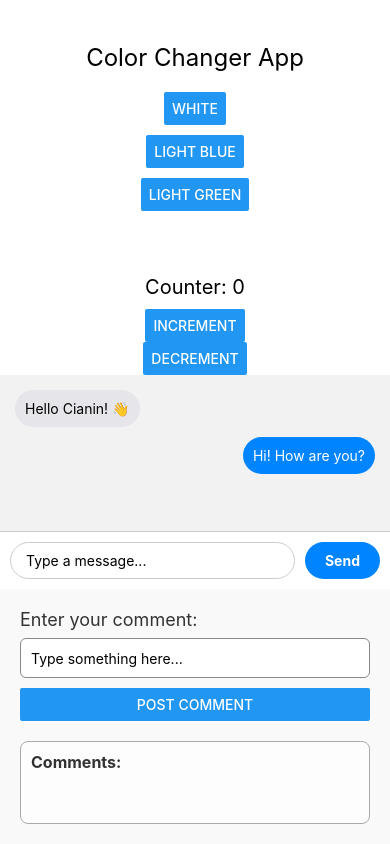
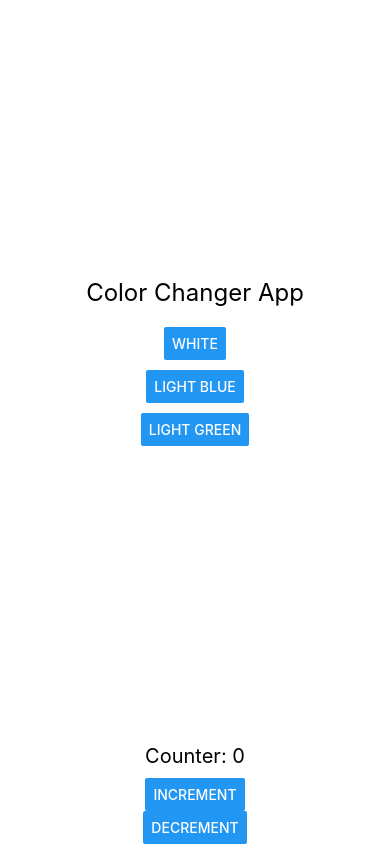
Before and after one commit to ricianin/F04_Ricianin_Bontog_IT_Elect1, a React Native app: screen / in a window 390 px wide. Built offline with nearby package versions, Linux system fonts and the light colour scheme.

Commit message:
Update files

```diff
--- a/App.js
+++ b/App.js
@@ -3,16 +3,12 @@ import { SafeAreaView } from 'react-native';
 
 import ColorChangerApp from './ColorChangerApp';
 import CounterApp from './CounterApp';
-import ChatBox from './ChatBox';
-import Comment from './Comment'
 export default function App() {
   return (
     <SafeAreaView style={{ flex: 1 }}>
 
       <ColorChangerApp/>
       <CounterApp/>
-      <ChatBox/>
-      <Comment/>
     </SafeAreaView>
   );
 }
--- a/Chatbox.js
+++ /dev/null
@@ -1,86 +0,0 @@
-import React, { useState } from "react";
-import { SafeAreaView, View, Text, TextInput, TouchableOpacity, FlatList } from "react-native";
-
-export default function ChatScreen() {
-  const [messages, setMessages] = useState([
-    { id: "1", text: "Hello Cianin! 👋", sender: "other" },
-    { id: "2", text: "Hi! How are you?", sender: "me" },
-  ]);
-  const [input, setInput] = useState("");
-
-  const sendMessage = () => {
-    if (input.trim() === "") return;
-
-    const newMessage = {
-      id: Date.now().toString(),
-      text: input,
-      sender: "me",
-    };
-
-    setMessages([...messages, newMessage]);
-    setInput("");
-  };
-
-  const renderItem = ({ item }) => (
-    <View
-      style={{
-        alignSelf: item.sender === "me" ? "flex-end" : "flex-start",
-        backgroundColor: item.sender === "me" ? "#0084ff" : "#e5e5ea",
-        borderRadius: 20,
-        margin: 5,
-        padding: 10,
-        maxWidth: "70%",
-      }}
-    >
-      <Text style={{ color: item.sender === "me" ? "#fff" : "#000" }}>{item.text}</Text>
-    </View>
-  );
-
-  return (
-    <SafeAreaView style={{ flex: 1, backgroundColor: "#f2f2f2" }}>
-      <FlatList
-        data={messages}
-        keyExtractor={(item) => item.id}
-        renderItem={renderItem}
-        contentContainerStyle={{ padding: 10 }}
-      />
-
-      {/* Input Field */}
-      <View
-        style={{
-          flexDirection: "row",
-          padding: 10,
-          borderTopWidth: 1,
-          borderColor: "#ccc",
-          backgroundColor: "#fff",
-        }}
-      >
-        <TextInput
-          style={{
-            flex: 1,
-            borderWidth: 1,
-            borderColor: "#ccc",
-            borderRadius: 20,
-            paddingHorizontal: 15,
-            marginRight: 10,
-          }}
-          placeholder="Type a message..."
-          value={input}
-          onChangeText={setInput}
-        />
-        <TouchableOpacity
-          onPress={sendMessage}
-          style={{
-            backgroundColor: "#0084ff",
-            borderRadius: 20,
-            paddingVertical: 10,
-            paddingHorizontal: 20,
-            justifyContent: "center",
-          }}
-        >
-          <Text style={{ color: "#fff", fontWeight: "bold" }}>Send</Text>
-        </TouchableOpacity>
-      </View>
-    </SafeAreaView>
-  );
-}
--- a/Comment.js
+++ /dev/null
@@ -1,92 +0,0 @@
-import React, { useState } from "react";
-import { View, Text, TextInput, StyleSheet, Button, ScrollView } from "react-native";
-
-export default function CommentInput() {
-  const [comment, setComment] = useState("");
-  const [comments, setComments] = useState([]);
-
-  const addComment = () => {
-    if (comment.trim() !== "") {
-      setComments([...comments, comment]);
-      setComment("");
-    }
-  };
-
-  return (
-    <View style={styles.container}>
-      {/* Label */}
-      <Text style={styles.label}>Enter your comment:</Text>
-
-      {/* Input box */}
-      <TextInput
-        style={styles.input}
-        placeholder="Type something here..."
-        value={comment}
-        onChangeText={setComment}
-      />
-
-      {/* Submit button */}
-      <Button title="Post Comment" onPress={addComment} />
-
-      {/* Comments container */}
-      <View style={styles.commentsContainer}>
-        <Text style={styles.output}>Comments:</Text>
-        <ScrollView style={styles.commentList}>
-          {comments.map((c, index) => (
-            <View key={index} style={styles.comment}>
-              <Text>{c}</Text>
-            </View>
-          ))}
-        </ScrollView>
-      </View>
-    </View>
-  );
-}
-
-const styles = StyleSheet.create({
-  container: {
-    padding: 20,
-    backgroundColor: "#f9f9f9",
-    flex: 1,
-  },
-  label: {
-    fontSize: 18,
-    marginBottom: 8,
-    color: "#333",
-  },
-  input: {
-    height: 40,
-    borderColor: "#888",
-    borderWidth: 1,
-    paddingHorizontal: 10,
-    borderRadius: 6,
-    backgroundColor: "#fff",
-    marginBottom: 10,
-  },
-  commentsContainer: {
-    flex: 1,
-    marginTop: 20,
-    borderWidth: 1,
-    borderColor: "#aaa",
-    borderRadius: 8,
-    backgroundColor: "#fdfdfd",
-    padding: 10,
-  },
-  output: {
-    fontSize: 16,
-    fontWeight: "bold",
-    color: "#333",
-    marginBottom: 8,
-  },
-  commentList: {
-    flex: 1,
-  },
-  comment: {
-    borderColor: "black",
-    borderWidth: 1,
-    padding: 8,
-    borderRadius: 5,
-    backgroundColor: "#fff",
-    marginBottom: 8,
-  },
-});
```
